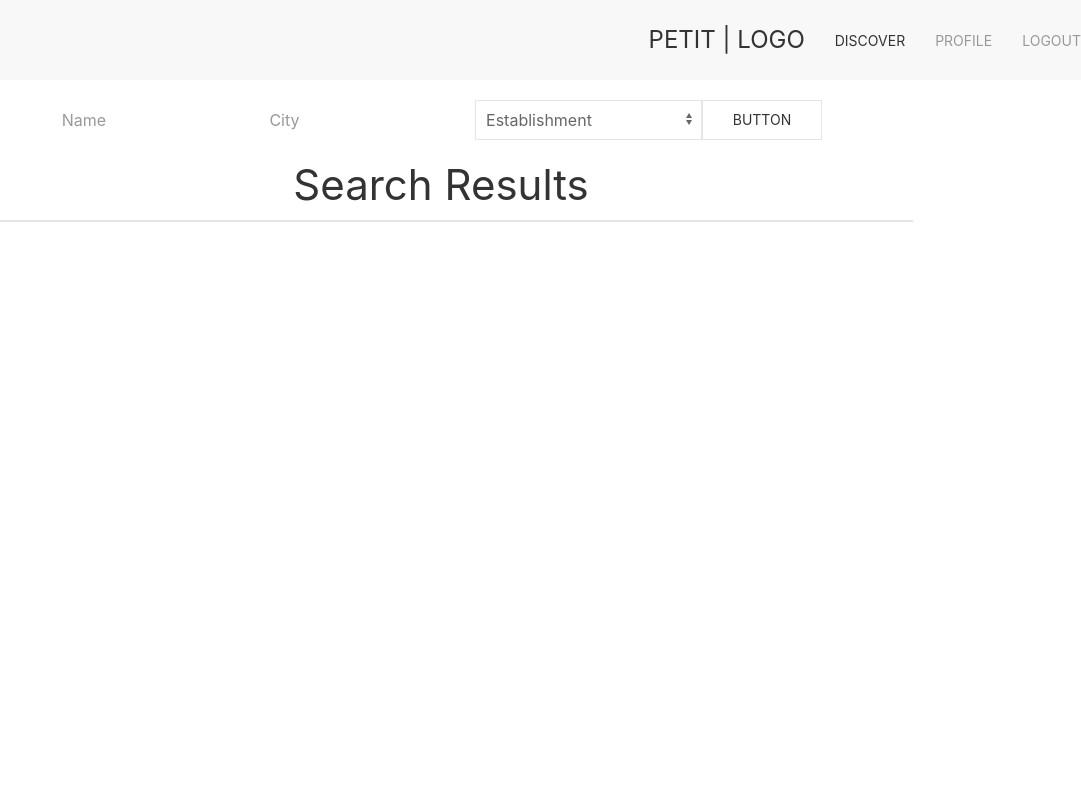
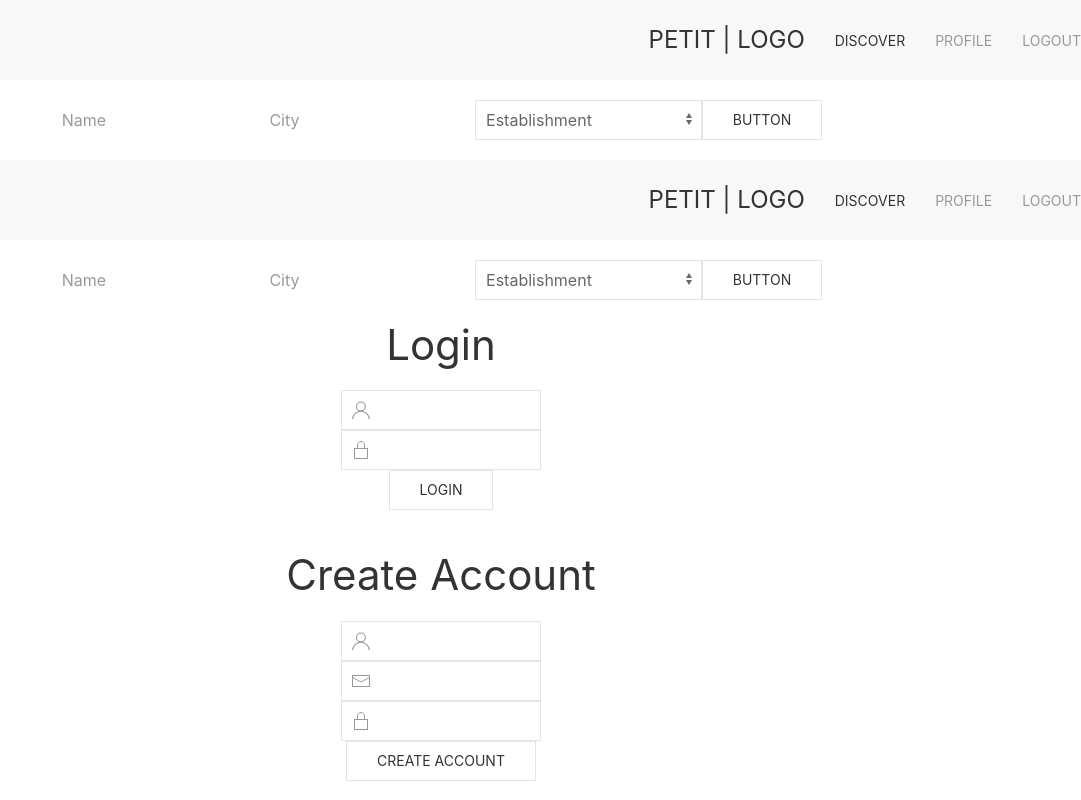
Before and after one commit to dimitermusic/petit-frontend, a React (Create React App) app: page /profile in a window 1280 px wide. Shown: the whole page, without its empty margins (199-1280 px from the left). Built offline with nearby package versions, Linux system fonts and the light colour scheme.

Commit message:
fixed login persistance

```diff
--- a/src/App.js
+++ b/src/App.js
@@ -1,5 +1,5 @@
 import React, { useEffect, useState } from "react";
-import { Routes, Route, Link } from "react-router-dom";
+import { Routes, Route, Link, Navigate } from "react-router-dom";
 import ReactDOM from "react-dom";
 import SignupForm from "./components/SignupForm/index.js";
 import SearchBar from "./components/SearchBar/index.js";
@@ -11,7 +11,6 @@ import Results from "./components/Results/index";
 require('dotenv').config();
 const axios = require("axios");
 
-
 function App() {
 
   const [userState, setUserState] = useState({
@@ -19,7 +18,7 @@ function App() {
     id: 0
   })
 
-  const [token, setToken] = useState("")
+  const [token, setToken] = useState("");
 
   const [searchFormState, setSearchFormState] = useState({
     search: "",
@@ -33,6 +32,7 @@ function App() {
     console.log(myToken)
 
     if (myToken) {
+      console.log("oh hi there")
       API.getProfile(myToken)
         .then(res => {
           console.log("successfully obtained token!")
@@ -74,7 +74,6 @@ function App() {
     fetch(`https://maps.googleapis.com/maps/api/place/textsearch/json?query=${searchFormState.search}%20in%20${searchFormState.city}&key=${process.env.REACT_APP_API_KEY}`)
       .then(res=>{
         console.log(res.results);
-
       })
   }
 
@@ -86,15 +85,16 @@ function App() {
   }
 
   function LoginPage() {
-     return (!userState.username ?
-      <SignupForm
+     return (userState.username ?
+      <Navigate to="/profile"/>:<SignupForm
         setUserState={setUserState}
-        setToken={setToken}/> : <Profile username={userState.username}/>)
+        setToken={setToken}/>)
   }
 
   return (
     <>
-      <NavBar />
+      <NavBar
+        id={userState.id}/>
 
       <SearchBar
         searchState={searchFormState}
@@ -102,11 +102,11 @@ function App() {
         estSearch={apiFetch}
       />
 
-      <Results />
-
       <Routes>
         {console.log(LoginPage)}
         <Route exact path={"/login"} element={<LoginPage/>}/>
+        <Route exact path={`/profile`} element={<Profile
+          username={userState.username}/>}/>
         <Route exact path={"/"} element={<LoginPage/>}/>
         <Route exact path={"/logout"} element={<Logout/>}/>
       </Routes>
--- a/src/components/NavBar/index.js
+++ b/src/components/NavBar/index.js
@@ -18,7 +18,7 @@ function NavBar(props) {
                                 <a href="/discover">Discover</a>
                             </li>
                             <li>
-                                <a href="/profile">Profile</a>
+                                <a href={`/profile`}>Profile</a>
                             </li>
                             <li><a href="/logout">Logout</a></li>
                         </ul>
--- a/src/components/SignupForm/index.js
+++ b/src/components/SignupForm/index.js
@@ -3,9 +3,12 @@ import PropTypes from 'prop-types';
 import style from "./style.css";
 import App from "../../App"
 import API from "../../utils/api";
+import { useNavigate } from "react-router-dom"
 
 
 function SignupForm(props) {
+
+  const navigate = useNavigate();
 
     const [loginFormState, setLoginFormState] = useState({
         usernameSignIn: "",
@@ -60,6 +63,7 @@ function SignupForm(props) {
             })
             props.setToken(res.data.token)
             localStorage.setItem("token", res.data.token)
+            navigate("/profile")
           }).catch(err => {
             console.log(err);
           })
--- a/src/pages/Profile/index.js
+++ b/src/pages/Profile/index.js
@@ -2,8 +2,13 @@ import React, { useState } from "react";
 import PropTypes from "prop-types";
 import style from "./style.css"
 import avatarImg from "../../images/avatar.jpg"
+import App from "../../App"
 
 function Profile(props) {
+
+if(!props.username){
+    return <App/>
+}
 
     return (
          <div>
--- a/src/utils/api.js
+++ b/src/utils/api.js
@@ -5,7 +5,7 @@ const URL_PREFIX = "http://localhost:3001"
 
 const API = {
     getProfile: (tkn)=>{
-        return axios.get(`${URL_PREFIX}/profile`,{headers:{"Authorization":`Bearer ${tkn}`}})
+        return axios.get(`${URL_PREFIX}/api/users/profile`,{headers:{"Authorization":`Bearer ${tkn}`}})
     },
     login:(usrData)=>{
         return axios.post(`${URL_PREFIX}/api/users/login`,usrData)
```
